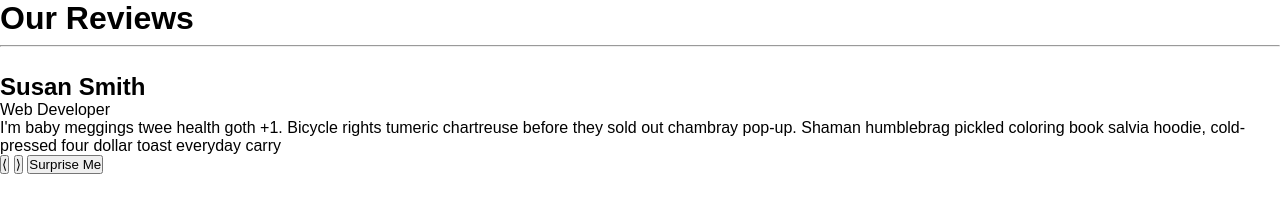
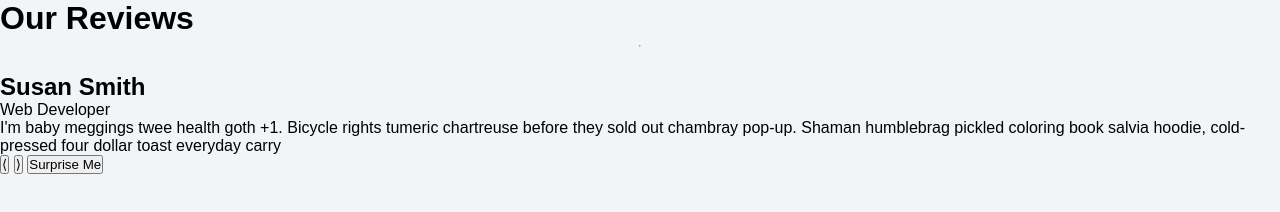
Before and after one commit to AngeloCornelio/review-carousel, a website: page index.html in a window 1280 px wide. Drawn offline with Linux system fonts and the light colour scheme.

Commit message:
Style body

```diff
--- a/styles.css
+++ b/styles.css
@@ -3,3 +3,10 @@
     margin: 0;
     font-family: sans-serif;
 }
+
+body {
+    display: flex;
+    flex-direction: column;
+    justify-content: center;
+    background-color: #f1f5f8;
+}
```
